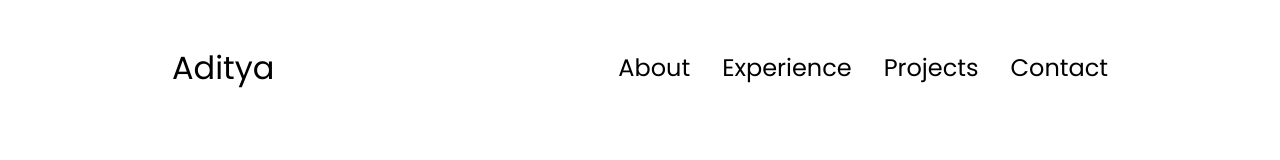
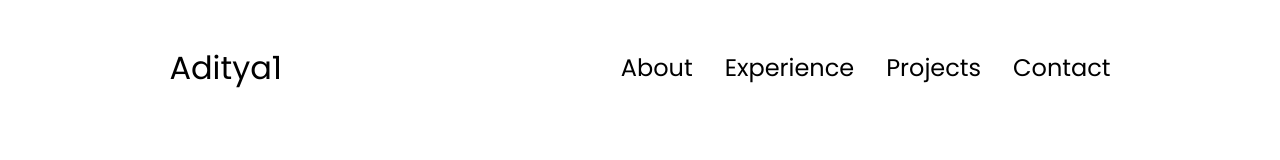
Before and after one commit to Diordi1/newport, an Angular app: page / in a window 1280 px wide. Shown: the top 160 px of the page. Built offline with nearby package versions, Linux system fonts and the light colour scheme.

Commit message:
Update app.component.html
t1

```diff
--- a/src/app/app.component.html
+++ b/src/app/app.component.html
@@ -17,7 +17,7 @@
 
         <div class="head">
             <div class="head-logo">
-            <p>Aditya</p>
+            <p>Aditya1</p>
 
         </div>
         <div class="head-nav">
```
